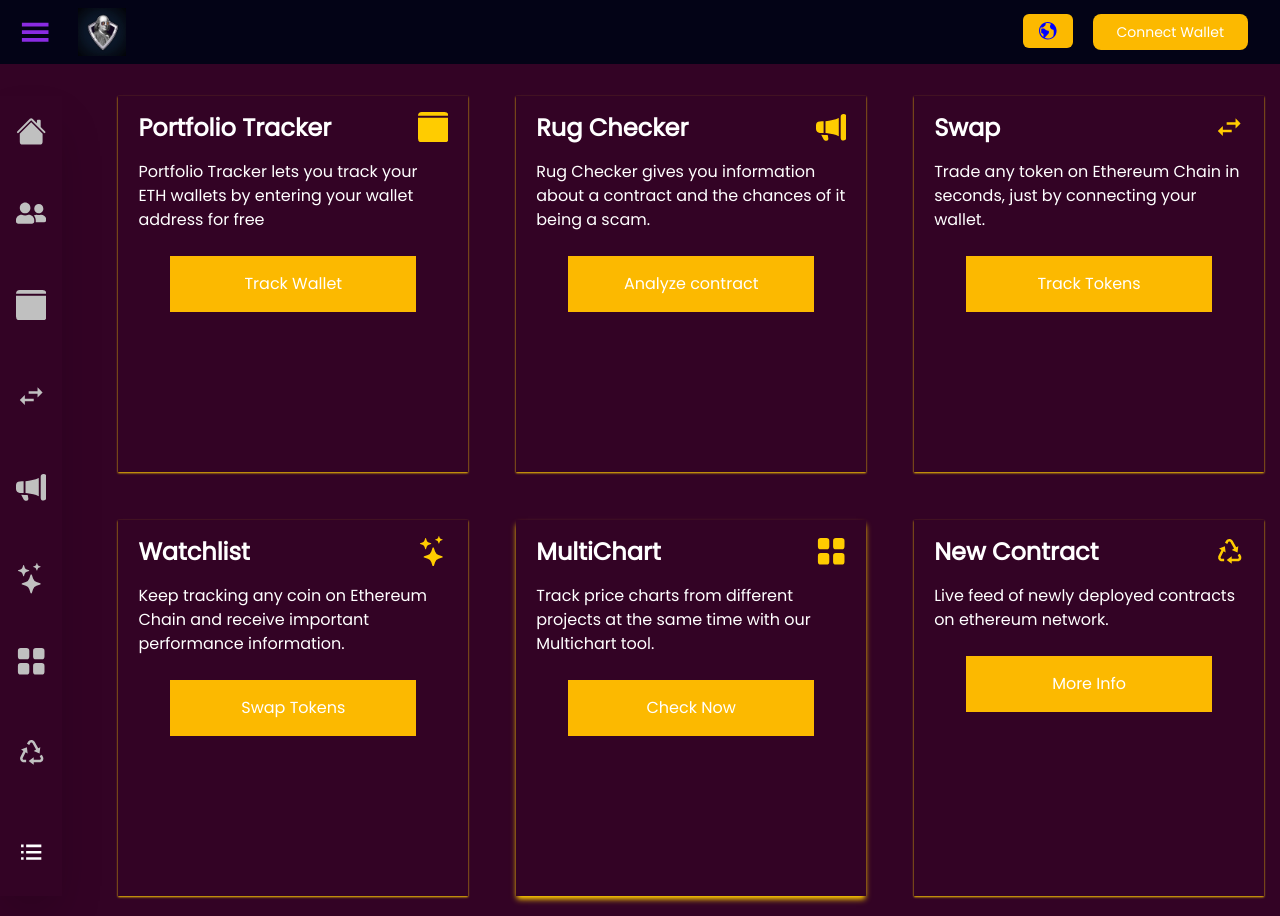
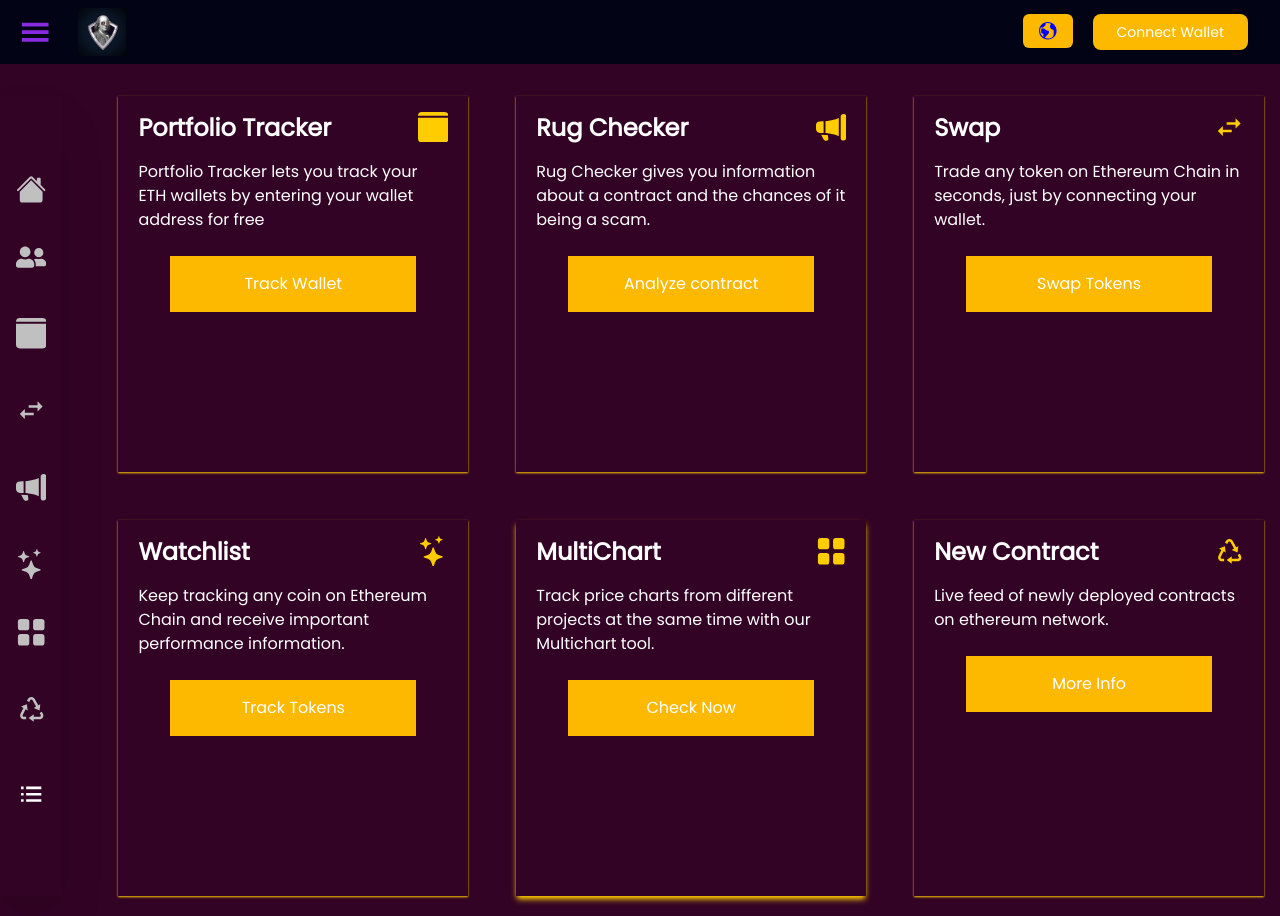
Before and after one commit to ayoeze191/shibayc, a React (Create React App) app: page / in a window 1280 px wide. Built offline with nearby package versions, Linux system fonts and the light colour scheme.

Commit message:
'changes'

```diff
--- a/src/Components/DashBoard.js
+++ b/src/Components/DashBoard.js
@@ -42,7 +42,7 @@
             Trade any token on Ethereum Chain in seconds, just by connecting your wallet.
             </p>
             <div className='flex px-8 '>
-                <button className='bg-color--luminous-vivid-amber flex-1 py-4'>Track Tokens</button>
+                <button className='bg-color--luminous-vivid-amber flex-1 py-4'>Swap Tokens </button>
             </div>
         </div>
         <div className="bg-Navy-Torea-Bay  py-4 px-5 text-white shadow-sm shadow-d">
@@ -53,7 +53,7 @@
             Keep tracking any coin on Ethereum Chain and receive important performance information.
             </p>
             <div className='flex px-8 '>
-                <button className='bg-color--luminous-vivid-amber flex-1 py-4'>Swap Tokens</button>
+                <button className='bg-color--luminous-vivid-amber flex-1 py-4'>Track Tokens</button>
             </div>
         </div>
         <div className="bg-Navy-Torea-Bay  py-4 px-5 text-white shadow-md shadow-d">
--- a/src/Components/Ui/Header.js
+++ b/src/Components/Ui/Header.js
@@ -19,7 +19,9 @@
         <ul>
             <li>English</li>
             <li>Chinese</li>
-            <li>Korea</li>
+            <li>Korean</li>
+            <li>Turkish</li>
+            <li>Arabic</li>
         </ul>
     </div>
     </div>
--- a/src/Components/Ui/SideBar.js
+++ b/src/Components/Ui/SideBar.js
@@ -16,7 +16,7 @@
 const SideBar = (props) => {
   return (
     <div className={props.navstatus?' font-poppins-Regular md:top-0 md:h-[fit] h-[90vh] top-[10vh] px-3 lg:px-0 text-white md:w-[15rem] overflow-hidden transit fixed z-50 md:relative translate-x-0 left-0 shadow-2xl':'px-3 lg:px-0 text-white md:w-[3.9rem] overflow-hidden transit fixed md:relative -translate-x-[1200px] md:translate-x-0 h-screen shadow-2xl'}>
-        <div className='w-full flex flex-col h-full justify-between py-5'>
+        <div className='w-full flex flex-col h-full justify-evenly py-10'>
         <div className='flex gap-4 w-full hover:bg-Navy-Torea-Bay cursor-pointer rounded-lg  px-4 items-center '>
             <div>
         <BsFillHouseFill color='silver' fontSize='1.9rem'/>
--- a/src/Components/WatchList.js
+++ b/src/Components/WatchList.js
@@ -10,7 +10,7 @@
                 <input type='text' placeholder='Paste Your Eth Address Here' className='px-5 py-2 border-0 w-64 sm:w-96'/>
                 <button className='flex text-lg items-center px-7 py-2 bg-d rounded-lg text-white gap-2'><FaSearch fontSize='1.25rem' color='white'/>Go</button>
             </div>
-            <div className='text-white bg-slate-900  md:flex px-[0.15rem] gap-[0.15rem] long-div grid grid-cols-3 w-4/5 md:w-fit'>
+            <div className='text-white bg-slate-900  md:flex px-[0.15rem] gap-[0.15rem] long-div grid grid-cols-2 sm:grid-cols-3 w-11/12 md:w-fit'>
               <h1 className=' h-full py-4 px-4 border-t-2 border-t-slate-600'><BsStar color='silver'/></h1>
               <h1 className=' py-4 px-4 border-t-slate-600  border-t-2 '>Name</h1>
               <h1 className=' py-4 px-4 border-t-slate-600  border-t-2 '>Price</h1>
```
